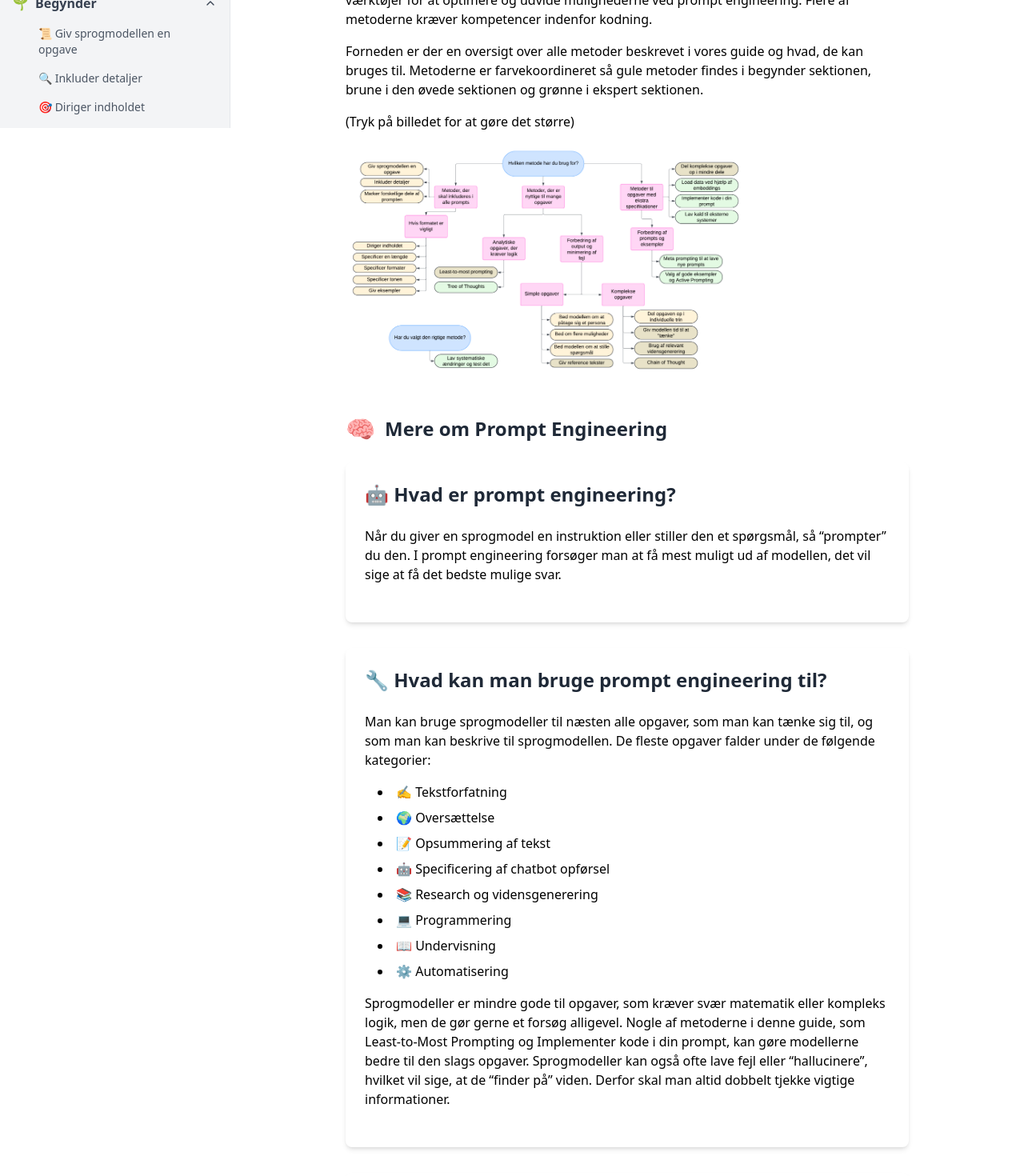
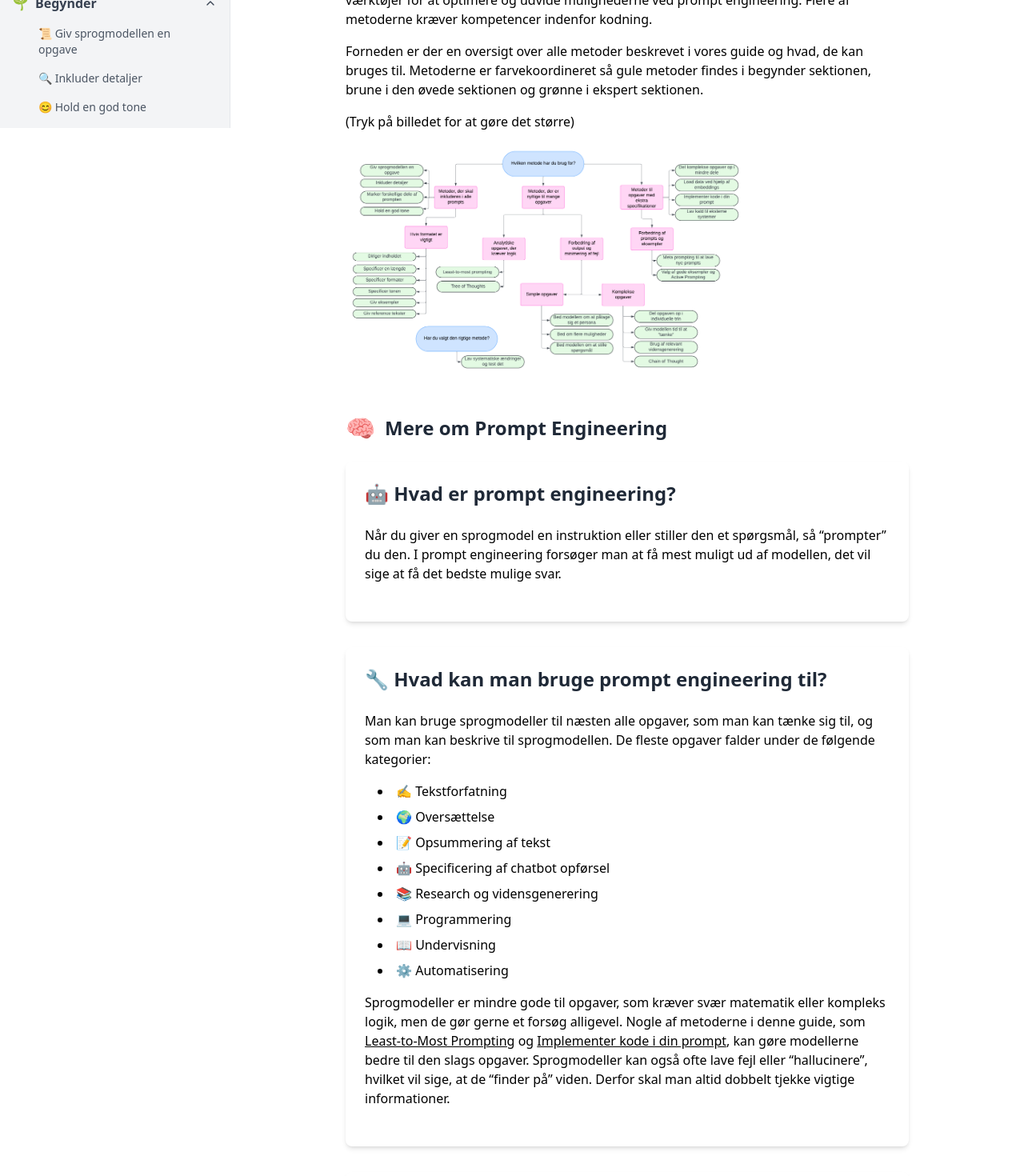
Before and after one commit to mhenrichsen/syv-ai-website, a React (Create React App) app: page /prompting-guide in a window 1280 px wide. Shown: the part 640-2110 px from the top of the page at 80% size. Built offline with nearby package versions, Linux system fonts and the light colour scheme; the HTML template or start-up script is replaced by a standard one.

Commit message:
Tilføjede en metode + fixede underline ved non hover over links

```diff
--- a/src/components/MainPage.tsx
+++ b/src/components/MainPage.tsx
@@ -45,7 +45,7 @@ const processContent = (content: string, setModalImage: (src: string | null) =>
           <a
             key={index}
             href={`#${id}`}
-            className="text-black hover:text-blue-600 hover:underline transition-colors duration-200"
+            className="text-black underline hover:text-blue-600 transition-colors duration-200"
             onClick={(e) => {
               e.preventDefault();
               const element = document.getElementById(id);
@@ -210,7 +210,7 @@ const MarkdownComponents = {
   ol: (props: any) => <ol className="list-decimal list-inside mb-4" {...props} />,
   blockquote: (props: any) => <blockquote className="border-l-4 border-gray-300 pl-4 italic mb-4" {...props} />,
   a: (props: any) => {
-    return <a className="text-black hover:text-blue-600 hover:underline transition-colors duration-200" {...props} />;
+    return <a className="text-black underline hover:text-blue-600 transition-colors duration-200" {...props} />;
   },
 }
 
--- a/src/components/PromptGuide.tsx
+++ b/src/components/PromptGuide.tsx
@@ -191,6 +191,33 @@ I enkelte tilfælde skal man dog passe på med ikke at give for mange detaljer.
 2. Tænk over, hvilke misforståelser der kunne opstå.
 3. Forestil dig, hvordan en person uden forhåndsviden om emnet ville forstå prompten.
 4. Slet eller anonymiser personfølsomt data.`
+        },
+        {
+          id: "hold-tonen",
+          title: "😊 Hold en god tone",
+          content: `Det er overraskende nok ikke helt lige meget, hvordan vi taler til vores sprogmodeller. Selvom sprogmodeller ikke har følelser, så kan måden man snakker til dem have en stor indflydelse på, hvor godt deres svar er.
+
+**Vær høflig**
+
+[Research]( https://arxiv.org/abs/2402.14531) peger på, at sprogmodeller performer bedre, når man er høflige (men ikke *for* høflige) ved dem. Uhøflige svar kan for eksempel føre til forkerte eller manglende svar.
+
+Prompt: Vær sød at…
+
+Det er nok god grund at være søde ved sprogmodeller uanset om det forbedrer deres svar eller ej. Det er altid en god ide at øve sig på at være høflig, og det skaber et meget mere positivt miljø.
+
+**Tilbyd … drikkepenge?**
+
+Sprogmodeller kan også give bedre svar, hvis du lader som om, du giver den drikkepenge. I [et (ikke udgivet) studie]( https://minimaxir.com/2024/02/chatgpt-tips-analysis/), lavede ChatGPT færre fejl, når den blev tilbudt penge. I samme studie var det også effektivt at tilbyde ChatGPT verdensfred eller Taylor Swift billetter ved forreste række. Modsat virkede dødstrusler i caps lock for en forfejlet opgave også motiverende for ChatGPT.
+
+Prompt: Hvis du kommer med en god løsning, så giver jeg dig 100 AI penge!
+
+**Hvorfor virker det?**
+
+Det bedste bud på, hvorfor det gør en forskel at være søde ved sprogmodeller, er at sprogmodellerne derved henter svar fra dens dokumenter, som er givet i en høflig kontekst. Det vil sige, at eftersom mennesker giver ofte bedre svar, når de bliver spurgt pænt, ”foretrækker” sprogmodellerne også at blive talt pænt til. På samme måde, virker.
+
+
+
+          `
         },
         {
           id: "diriger-indholdet",
```
Also changed, not shown: public/Overview.png.
